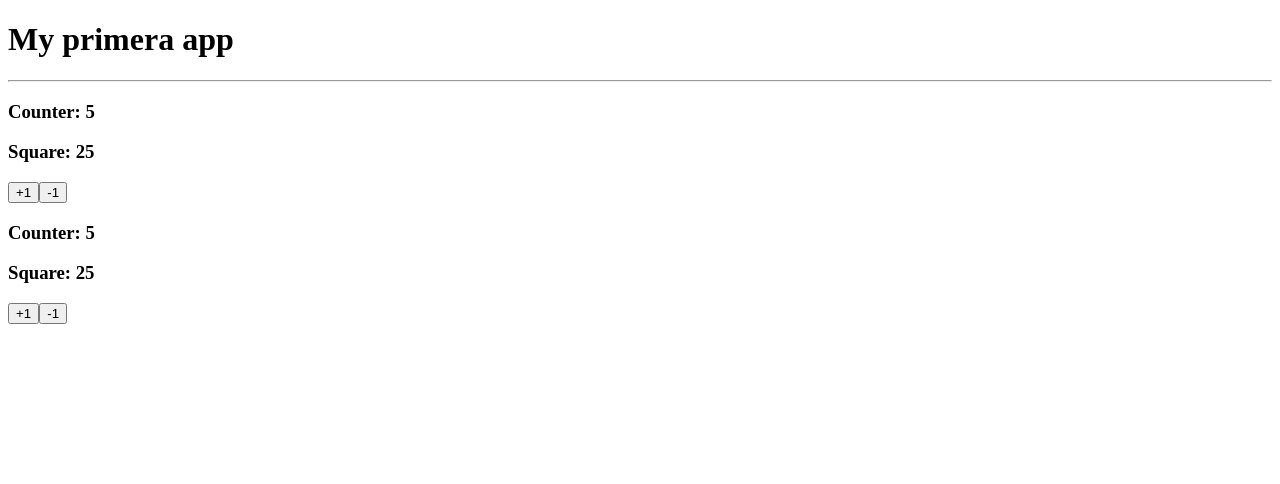
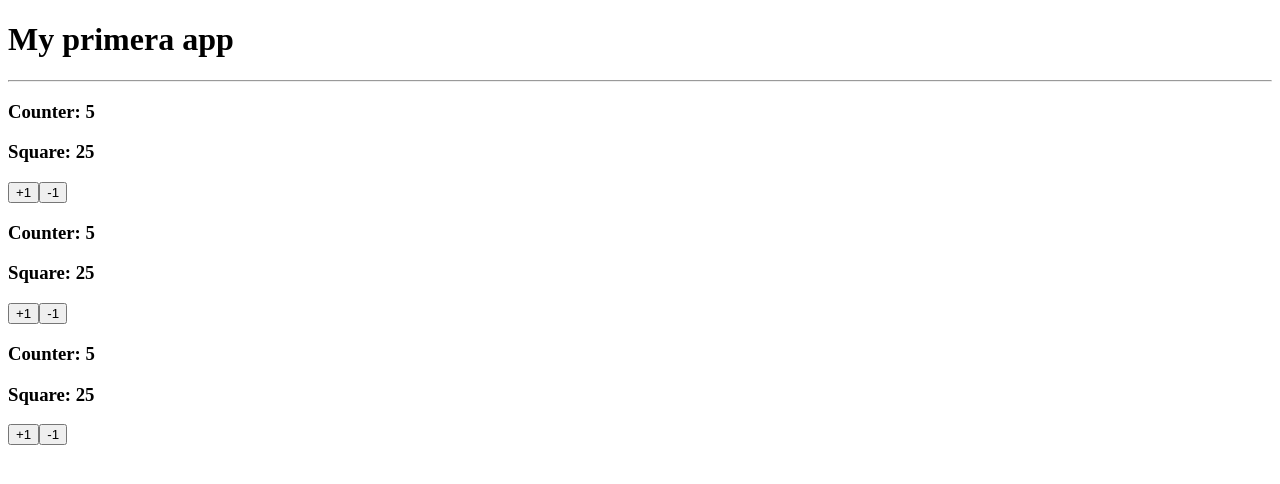
Before and after one commit to rofarinango/vue-repo-tutorial, a Vue app in the folder 03-indecision-app/: page / in a window 1280 px wide. Shown: the top 484 px of the page. Built offline with nearby package versions, Linux system fonts and the light colour scheme; the HTML template or start-up script is replaced by a standard one.

Commit message:
Add isolate SFC logic

```diff
--- a/03-indecision-app/src/App.vue
+++ b/03-indecision-app/src/App.vue
@@ -3,8 +3,10 @@
   <hr />
   <MyCounter :value="5" />
   <MyCounterScript :value="5" />
+  <MyCounterScript2 :value="5" />
 </template>
 <script lang="ts" setup>
+import MyCounterScript2 from './components/my-counter-script/MyCounterScript2.vue';
 import MyCounter from './components/MyCounter.vue';
 import MyCounterScript from './components/MyCounterScript.vue';
 </script>
--- /dev/null
+++ b/03-indecision-app/src/components/my-counter-script/MyCounterScript2.ts
@@ -0,0 +1,16 @@
+import { computed, ref, defineComponent } from 'vue';
+
+export default defineComponent({
+  props: {
+    value: { type: Number, required: true },
+  },
+  setup(props) {
+    const counter = ref(props.value);
+    const squareCounter = computed(() => counter.value * counter.value);
+
+    return {
+      counter,
+      squareCounter,
+    };
+  },
+});
--- /dev/null
+++ b/03-indecision-app/src/components/my-counter-script/MyCounterScript2.vue
@@ -0,0 +1,12 @@
+<template>
+  <section>
+    <h3>Counter: {{ counter }}</h3>
+    <h3>Square: {{ squareCounter }}</h3>
+
+    <div>
+      <button @click="counter++">+1</button>
+      <button @click="counter--">-1</button>
+    </div>
+  </section>
+</template>
+<script lang="ts" src="./MyCounterScript2"></script>
```
